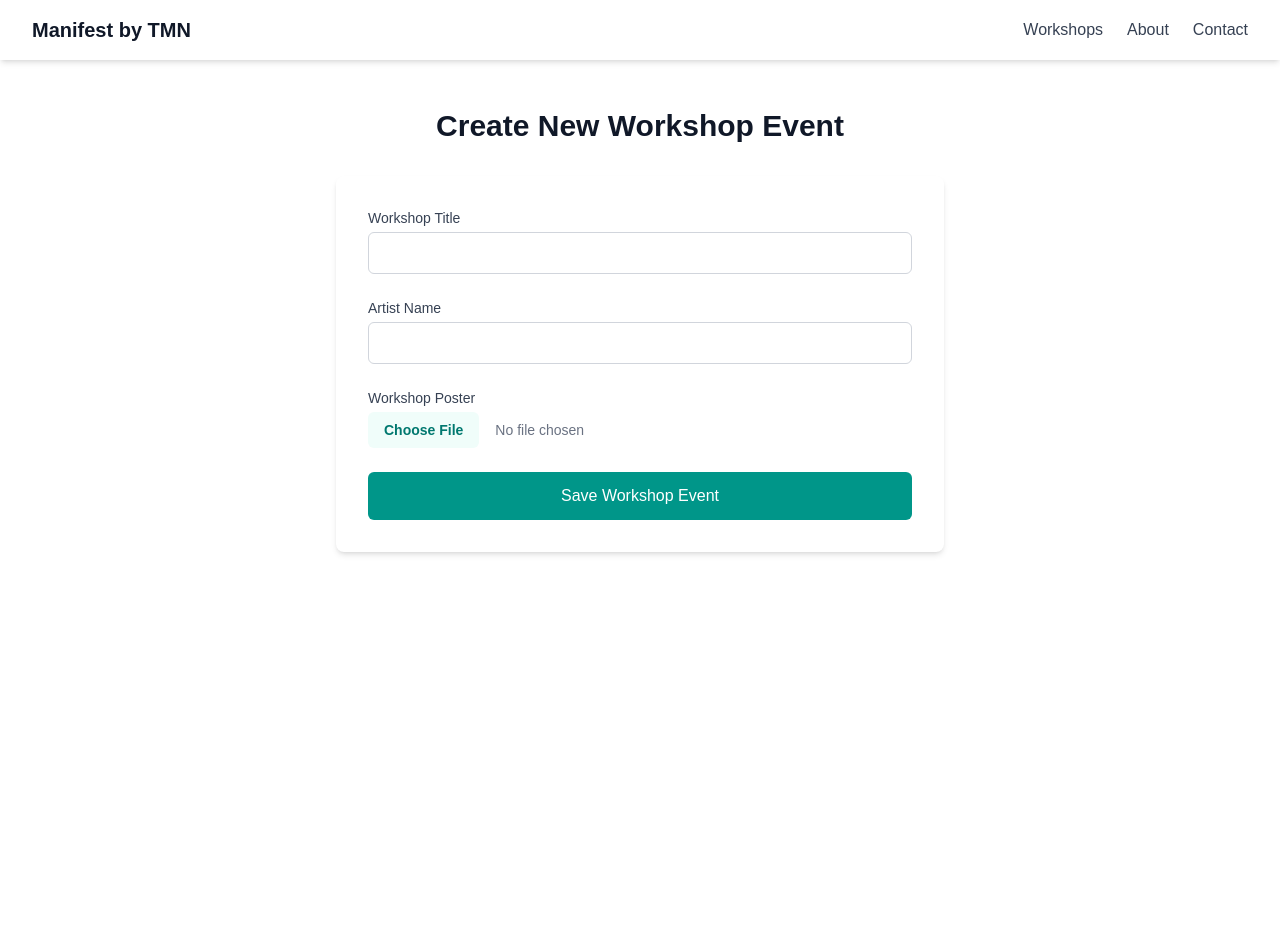
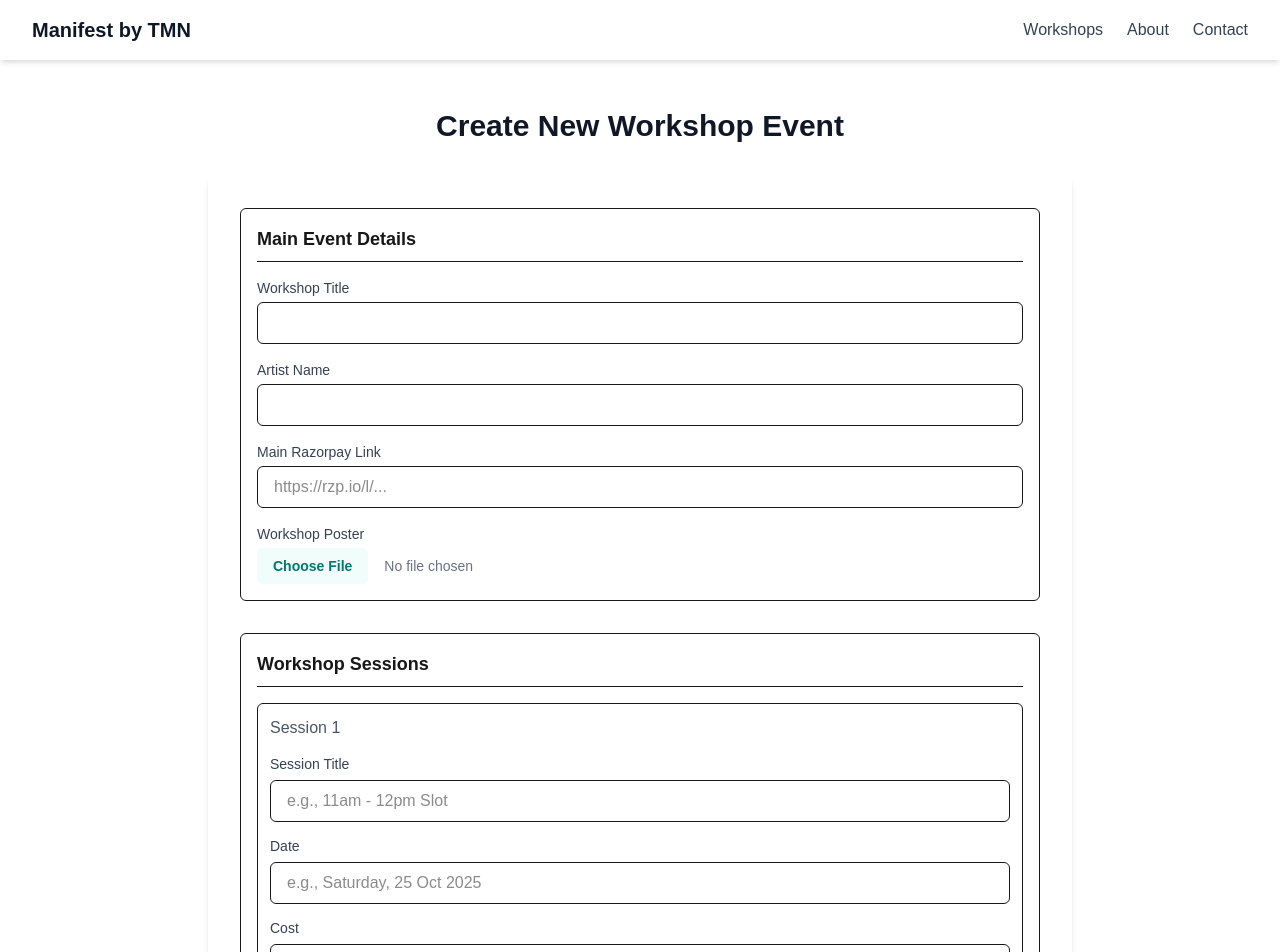
Before and after one commit to ujvasisht-hub/manifest-website, a Next.js app: page /admin in a window 1280 px wide. Shown: the top 952 px of the page. Before the commit the page ends 800 px from the top, so only its background shows below. Built offline with nearby package versions, Linux system fonts and the light colour scheme.

Commit message:
Feature: Complete advanced multi-session admin form

```diff
--- a/src/app/admin/page.js
+++ b/src/app/admin/page.js
@@ -3,60 +3,83 @@
 import React, { useState } from 'react';
 
 const AdminPage = () => {
-  // State to hold the text form data
-  const [workshopData, setWorkshopData] = useState({
+  // State for the main event details
+  const [eventData, setEventData] = useState({
     title: '',
     artist_name: '',
-    // Note: date, cost, and razorpay_link are removed for now
+    razorpay_link: '', // Main Razorpay link for the event
   });
-  // State to hold the selected image file
+  // State for the image file
   const [imageFile, setImageFile] = useState(null);
-  // State to manage loading and messages
+  // State for the list of sessions (starts with one empty session)
+  const [sessions, setSessions] = useState([
+    { session_title: '', date: '', cost: '' }
+  ]);
+  // State for loading and messages
   const [loading, setLoading] = useState(false);
   const [message, setMessage] = useState('');
 
-  // Function to update state for text inputs
-  const handleChange = (e) => {
-    const { name, value } = e.target;
-    setWorkshopData(prev => ({ ...prev, [name]: value }));
+  const handleEventChange = (e) => {
+    setEventData({ ...eventData, [e.target.name]: e.target.value });
   };
 
-  // Function to handle the file selection
   const handleFileChange = (e) => {
-    if (e.target.files) {
-      setImageFile(e.target.files[0]);
+    if (e.target.files) setImageFile(e.target.files[0]);
+  };
+
+  // Function to handle changes in a specific session's input fields
+  const handleSessionChange = (index, e) => {
+    const updatedSessions = sessions.map((session, i) =>
+      index === i ? { ...session, [e.target.name]: e.target.value } : session
+    );
+    setSessions(updatedSessions);
+  };
+
+  // Function to add a new empty session
+  const addSession = () => {
+    if (sessions.length < 10) { // Limit to 10 sessions
+      setSessions([...sessions, { session_title: '', date: '', cost: '' }]);
     }
   };
 
-  // Function to handle form submission
+  // Function to remove a session by its index
+  const removeSession = (index) => {
+    if (sessions.length > 1) { // Always keep at least one session
+      setSessions(sessions.filter((_, i) => i !== index));
+    }
+  };
+
   const handleSubmit = async (e) => {
     e.preventDefault();
     if (!imageFile) {
-      setMessage('Error: Please select an image to upload.');
+      setMessage('Error: Please select a poster image.');
       return;
     }
     setLoading(true);
     setMessage('');
 
-    // We use FormData to send both text and a file
     const formData = new FormData();
-    formData.append('title', workshopData.title);
-    formData.append('artist_name', workshopData.artist_name);
+    formData.append('title', eventData.title);
+    formData.append('artist_name', eventData.artist_name);
+    formData.append('razorpay_link', eventData.razorpay_link);
     formData.append('image', imageFile);
+    // Convert sessions array to a JSON string to send with FormData
+    formData.append('sessions', JSON.stringify(sessions));
 
     const response = await fetch('/api/create-workshop', {
       method: 'POST',
-      body: formData, // No headers needed, browser sets it for FormData
+      body: formData,
     });
 
     const result = await response.json();
 
     if (response.ok) {
-      setMessage('Workshop Event created successfully!');
-      // Reset form
-      setWorkshopData({ title: '', artist_name: '' });
+      setMessage('Workshop Event and all Sessions created successfully!');
+      // Reset form to initial state
+      setEventData({ title: '', artist_name: '', razorpay_link: '' });
       setImageFile(null);
-      document.getElementById('image').value = ''; // Clear file input
+      setSessions([{ session_title: '', date: '', cost: '' }]);
+      document.getElementById('image').value = '';
     } else {
       setMessage(`Error: ${result.error}`);
     }
@@ -64,30 +87,68 @@ const AdminPage = () => {
   };
 
   return (
-    <div className="max-w-2xl mx-auto px-4 sm:px-6 lg:px-8 py-12">
+    <div className="max-w-4xl mx-auto px-4 py-12">
       <div className="text-center mb-8">
         <h1 className="text-3xl font-bold text-gray-900">Create New Workshop Event</h1>
       </div>
+      <div className="bg-white p-8 rounded-lg shadow-md">
+        <form onSubmit={handleSubmit} className="space-y-8">
+          {/* Main Event Details Section */}
+          <div className="space-y-4 p-4 border rounded-md">
+            <h2 className="text-lg font-semibold border-b pb-2">Main Event Details</h2>
+            <div>
+              <label htmlFor="title" className="block text-sm font-medium text-gray-700">Workshop Title</label>
+              <input type="text" name="title" id="title" required value={eventData.title} onChange={handleEventChange} className="mt-1 w-full px-4 py-2 border rounded-md" />
+            </div>
+            <div>
+              <label htmlFor="artist_name" className="block text-sm font-medium text-gray-700">Artist Name</label>
+              <input type="text" name="artist_name" id="artist_name" required value={eventData.artist_name} onChange={handleEventChange} className="mt-1 w-full px-4 py-2 border rounded-md" />
+            </div>
+            <div>
+              <label htmlFor="razorpay_link" className="block text-sm font-medium text-gray-700">Main Razorpay Link</label>
+              <input type="url" name="razorpay_link" id="razorpay_link" required value={eventData.razorpay_link} onChange={handleEventChange} className="mt-1 w-full px-4 py-2 border rounded-md" placeholder="https://rzp.io/l/..." />
+            </div>
+            <div>
+              <label htmlFor="image" className="block text-sm font-medium text-gray-700">Workshop Poster</label>
+              <input type="file" name="image" id="image" required onChange={handleFileChange} accept="image/png, image/jpeg" className="mt-1 w-full text-sm text-gray-500 file:mr-4 file:py-2 file:px-4 file:rounded-md file:border-0 file:font-semibold file:bg-teal-50 file:text-teal-700 hover:file:bg-teal-100"/>
+            </div>
+          </div>
 
-      <div className="bg-white p-8 rounded-lg shadow-md">
-        <form onSubmit={handleSubmit} className="space-y-6">
-          <div>
-            <label htmlFor="title" className="block text-sm font-medium text-gray-700 mb-1">Workshop Title</label>
-            <input type="text" name="title" id="title" required value={workshopData.title} onChange={handleChange} className="w-full px-4 py-2 border border-gray-300 rounded-md" />
-          </div>
-          <div>
-            <label htmlFor="artist_name" className="block text-sm font-medium text-gray-700 mb-1">Artist Name</label>
-            <input type="text" name="artist_name" id="artist_name" required value={workshopData.artist_name} onChange={handleChange} className="w-full px-4 py-2 border border-gray-300 rounded-md" />
-          </div>
-          {/* New Image Upload Field */}
-          <div>
-            <label htmlFor="image" className="block text-sm font-medium text-gray-700 mb-1">Workshop Poster</label>
-            <input type="file" name="image" id="image" required onChange={handleFileChange} accept="image/png, image/jpeg, image/webp" className="w-full text-sm text-gray-500 file:mr-4 file:py-2 file:px-4 file:rounded-md file:border-0 file:text-sm file:font-semibold file:bg-teal-50 file:text-teal-700 hover:file:bg-teal-100"/>
+          {/* Dynamic Sessions Section */}
+          <div className="space-y-4 p-4 border rounded-md">
+            <h2 className="text-lg font-semibold border-b pb-2">Workshop Sessions</h2>
+            {sessions.map((session, index) => (
+              <div key={index} className="p-3 border rounded-md space-y-3 relative">
+                <h3 className="font-medium text-gray-600">Session {index + 1}</h3>
+                <div>
+                  <label className="text-sm font-medium text-gray-700">Session Title</label>
+                  <input type="text" name="session_title" required value={session.session_title} onChange={(e) => handleSessionChange(index, e)} className="mt-1 w-full px-4 py-2 border rounded-md" placeholder="e.g., 11am - 12pm Slot"/>
+                </div>
+                <div>
+                  <label className="text-sm font-medium text-gray-700">Date</label>
+                  <input type="text" name="date" required value={session.date} onChange={(e) => handleSessionChange(index, e)} className="mt-1 w-full px-4 py-2 border rounded-md" placeholder="e.g., Saturday, 25 Oct 2025"/>
+                </div>
+                <div>
+                  <label className="text-sm font-medium text-gray-700">Cost</label>
+                  <input type="text" name="cost" required value={session.cost} onChange={(e) => handleSessionChange(index, e)} className="mt-1 w-full px-4 py-2 border rounded-md" placeholder="e.g., ₹1500"/>
+                </div>
+                {sessions.length > 1 && (
+                  <button type="button" onClick={() => removeSession(index)} className="absolute top-2 right-2 text-red-500 hover:text-red-700 font-bold text-xl">
+                    &times;
+                  </button>
+                )}
+              </div>
+            ))}
+            {sessions.length < 10 && (
+              <button type="button" onClick={addSession} className="w-full text-teal-600 font-semibold py-2 px-4 rounded-md border-2 border-dashed border-teal-500 hover:bg-teal-50">
+                + Add Another Session
+              </button>
+            )}
           </div>
 
           <div>
             <button type="submit" disabled={loading} className="w-full bg-teal-600 text-white font-medium py-3 px-4 rounded-md hover:bg-teal-700 disabled:bg-gray-400">
-              {loading ? 'Saving...' : 'Save Workshop Event'}
+              {loading ? 'Saving...' : 'Save Full Workshop'}
             </button>
           </div>
         </form>
--- a/src/app/api/create-workshop/route.js
+++ b/src/app/api/create-workshop/route.js
@@ -11,25 +11,25 @@ export async function POST(request) {
   const supabase = getSupabaseAdmin();
 
   try {
-    // Vercel automatically parses FormData for us
     const formData = await request.formData();
     const title = formData.get('title');
     const artist_name = formData.get('artist_name');
+    const razorpay_link = formData.get('razorpay_link');
     const imageFile = formData.get('image');
+    // Sessions will come in as a JSON string, so we need to parse it
+    const sessions = JSON.parse(formData.get('sessions'));
 
-    if (!title || !artist_name || !imageFile) {
+    if (!title || !artist_name || !imageFile || !sessions || sessions.length === 0) {
       return NextResponse.json({ error: 'Missing required fields.' }, { status: 400 });
     }
 
     // 1. Upload the image to Supabase Storage
     const fileName = `${Date.now()}-${imageFile.name}`;
-    const { data: uploadData, error: uploadError } = await supabase.storage
-      .from('workshop-posters') // Your bucket name
+    const { error: uploadError } = await supabase.storage
+      .from('workshop-posters')
       .upload(fileName, imageFile);
 
-    if (uploadError) {
-      throw uploadError;
-    }
+    if (uploadError) throw uploadError;
 
     // 2. Get the public URL of the uploaded image
     const { data: urlData } = supabase.storage
@@ -38,24 +38,37 @@ export async function POST(request) {
 
     const imageUrl = urlData.publicUrl;
 
-    // 3. Insert the event data into the 'workshop_events' table
+    // 3. Insert the main event data and get its new ID
     const { data: eventData, error: insertError } = await supabase
       .from('workshop_events')
       .insert([
         {
           title: title,
           artist_name: artist_name,
+          razorpay_link: razorpay_link,
           image_url: imageUrl,
         }
       ])
-      .select() // Use .select() to get the inserted row back
-      .single(); // We expect only one row
+      .select('id') // Only select the ID of the new event
+      .single();
 
-    if (insertError) {
-      throw insertError;
-    }
+    if (insertError) throw insertError;
 
-    return NextResponse.json({ message: 'Workshop Event created successfully', data: eventData });
+    const newEventId = eventData.id;
+
+    // 4. Prepare and insert all the session data, linking them to the new event
+    const sessionsToInsert = sessions.map(session => ({
+      ...session,
+      event_id: newEventId, // Add the foreign key to each session
+    }));
+
+    const { error: sessionsError } = await supabase
+      .from('workshop_sessions')
+      .insert(sessionsToInsert);
+
+    if (sessionsError) throw sessionsError;
+
+    return NextResponse.json({ message: 'Workshop Event and all Sessions created successfully' });
 
   } catch (error) {
     console.error('Error creating workshop event:', error);
```
